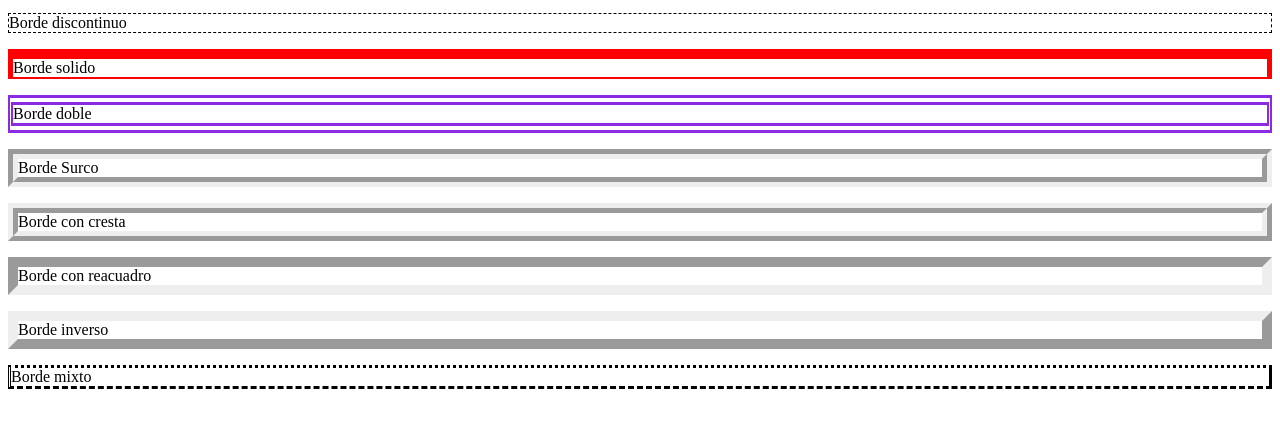
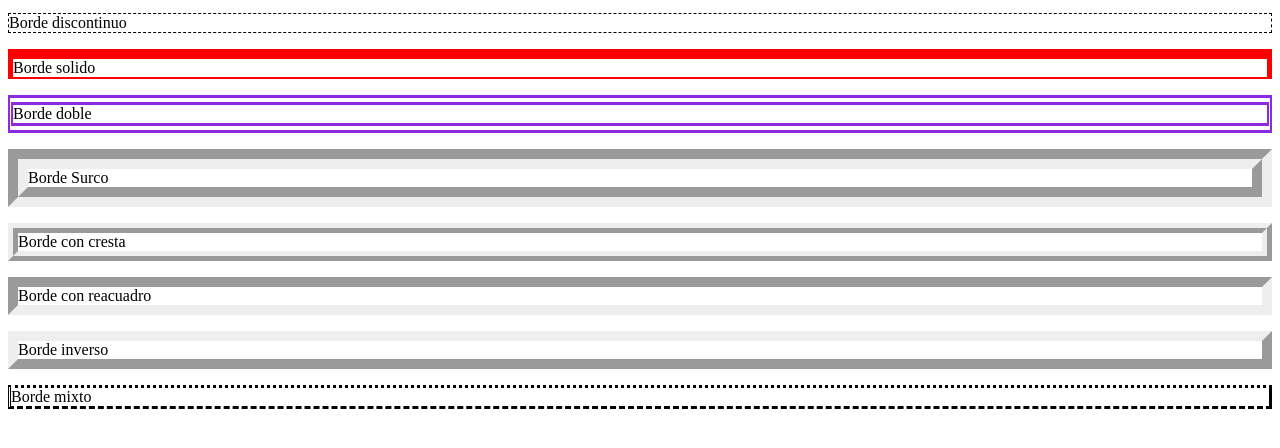
Before and after one commit to Mich43ll/universidad_HTML, a plain HTML site: page CSS/Leccion02/index.html in a window 1280 px wide. Shown: the part 114-562 px from the top of the page. Drawn offline with Linux system fonts and the light colour scheme.

Commit message:
Segundo intento

```diff
--- a/CSS/Leccion02/css/estilo.css
+++ b/CSS/Leccion02/css/estilo.css
@@ -24,6 +24,7 @@ h1{
 
 .surco {
     border: 10px groove;
+    border-width: 20px;
 }
 
 .cresta {
```
